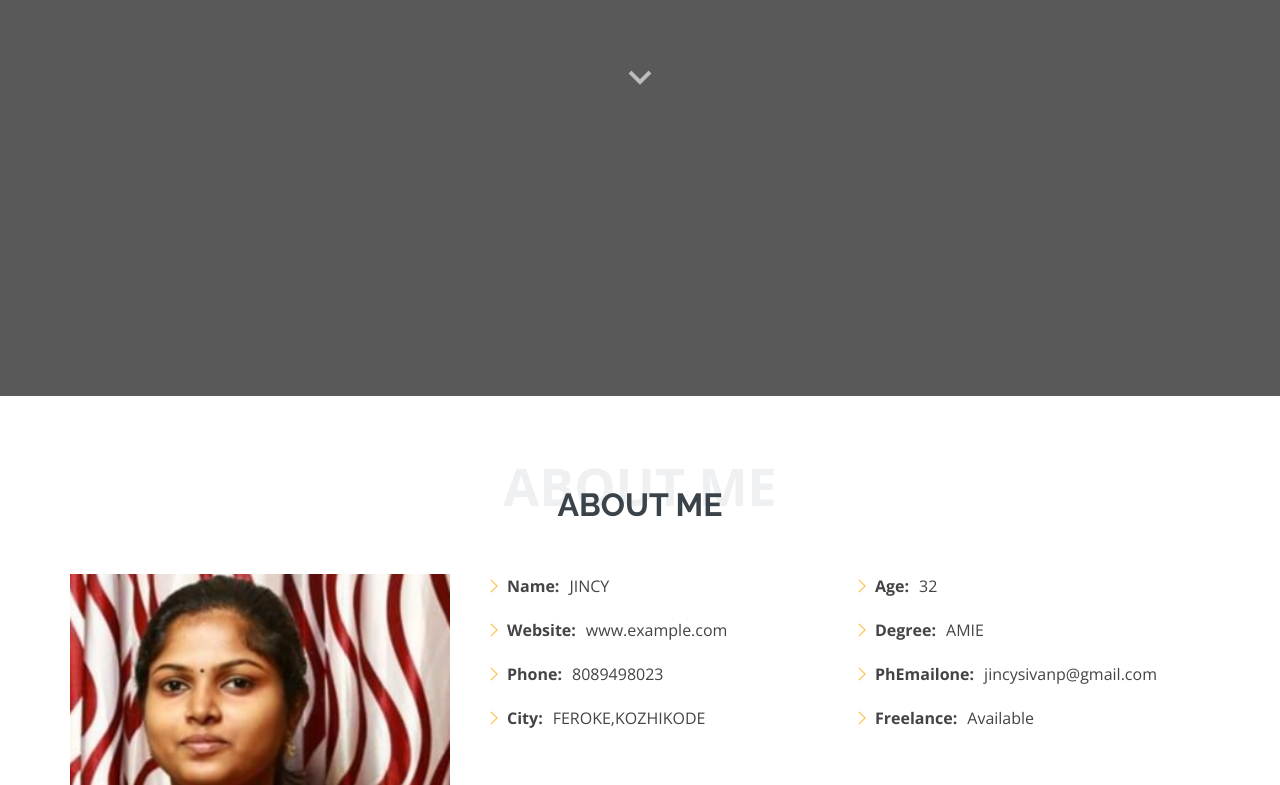
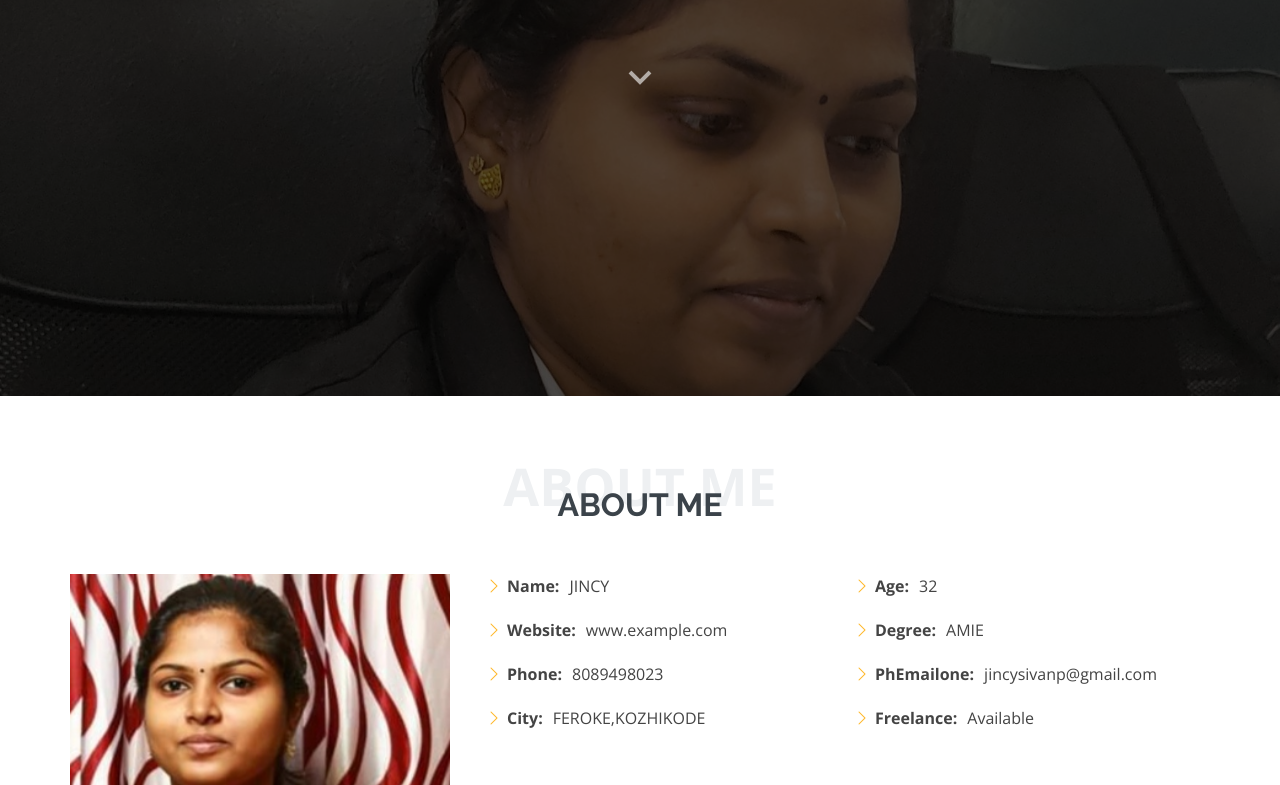
Before and after one commit to jincy808/portfolio-response, a plain HTML site: page index.html in a window 1280 px wide. Shown: the part 404-1189 px from the top of the page. Drawn offline with nearby package versions, Linux system fonts and the light colour scheme; files whose address does not match are found by name.

Commit message:
Update style.css

```diff
--- a/assets/css/style.css
+++ b/assets/css/style.css
@@ -308,7 +308,7 @@ h6 {
 #hero {
   width: 100%;
   height: 100vh;
-  background: url("./assets/img/crop3.jpg")top right;
+  background: url("../img/crop3.jpg")top right;
   background-size: cover;
   position: relative;
 }
```
